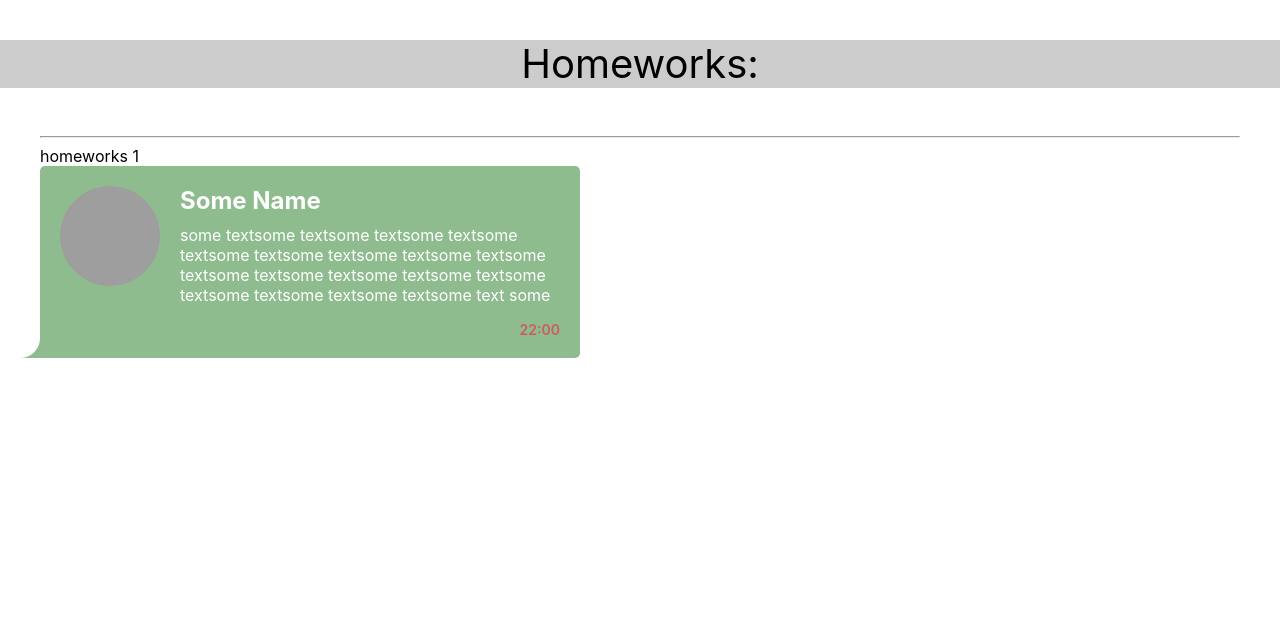
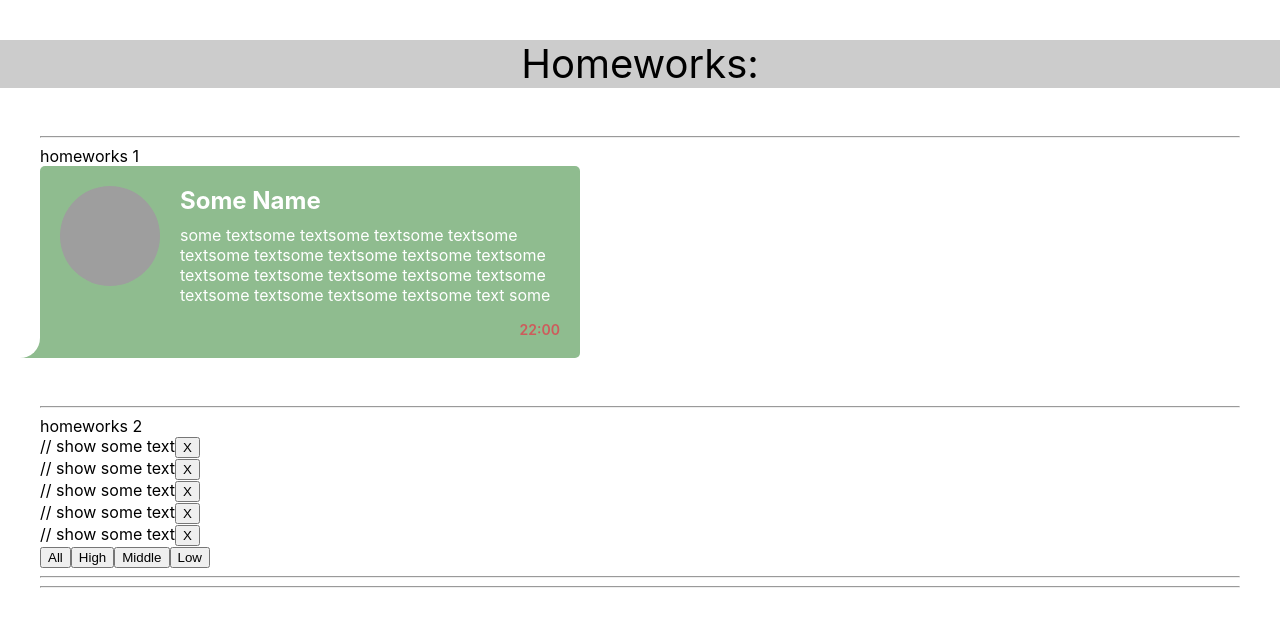
Before and after one commit to Odinokun/ignat-hw, a React (Create React App) app: page / in a window 1280 px wide. Shown: the top 626 px of the page. Built offline with nearby package versions, Linux system fonts and the light colour scheme; grey boxes are pictures that could not be loaded.

Commit message:
start HW2

```diff
--- a/src/p1-main/m1-ui/u1-app/App.tsx
+++ b/src/p1-main/m1-ui/u1-app/App.tsx
@@ -1,13 +1,14 @@
 import React from 'react'
 import s from './App.module.css'
 import HW1 from '../../../p2-homeworks/h1/HW1'
+import HW2 from "../../../p2-homeworks/h2/HW2";
 
 function App() {
     return (
         <div className={s.App}>
             <div className={s.title}>Homeworks:</div>
             <HW1/>
-            {/*<HW2/>*/}
+            <HW2/>
             {/*<HW3/>*/}
             {/*<HW4/>*/}
             {/*<HW5/>*/}
--- a/src/p2-homeworks/h2/HW2.tsx
+++ b/src/p2-homeworks/h2/HW2.tsx
@@ -32,7 +32,7 @@
     const deleteAffairCallback = (_id: any) => setAffairs(deleteAffair(affairs, _id)) // need to fix any
 
     return (
-        <div>
+        <div className="container">
             <hr/>
             homeworks 2
 
```
